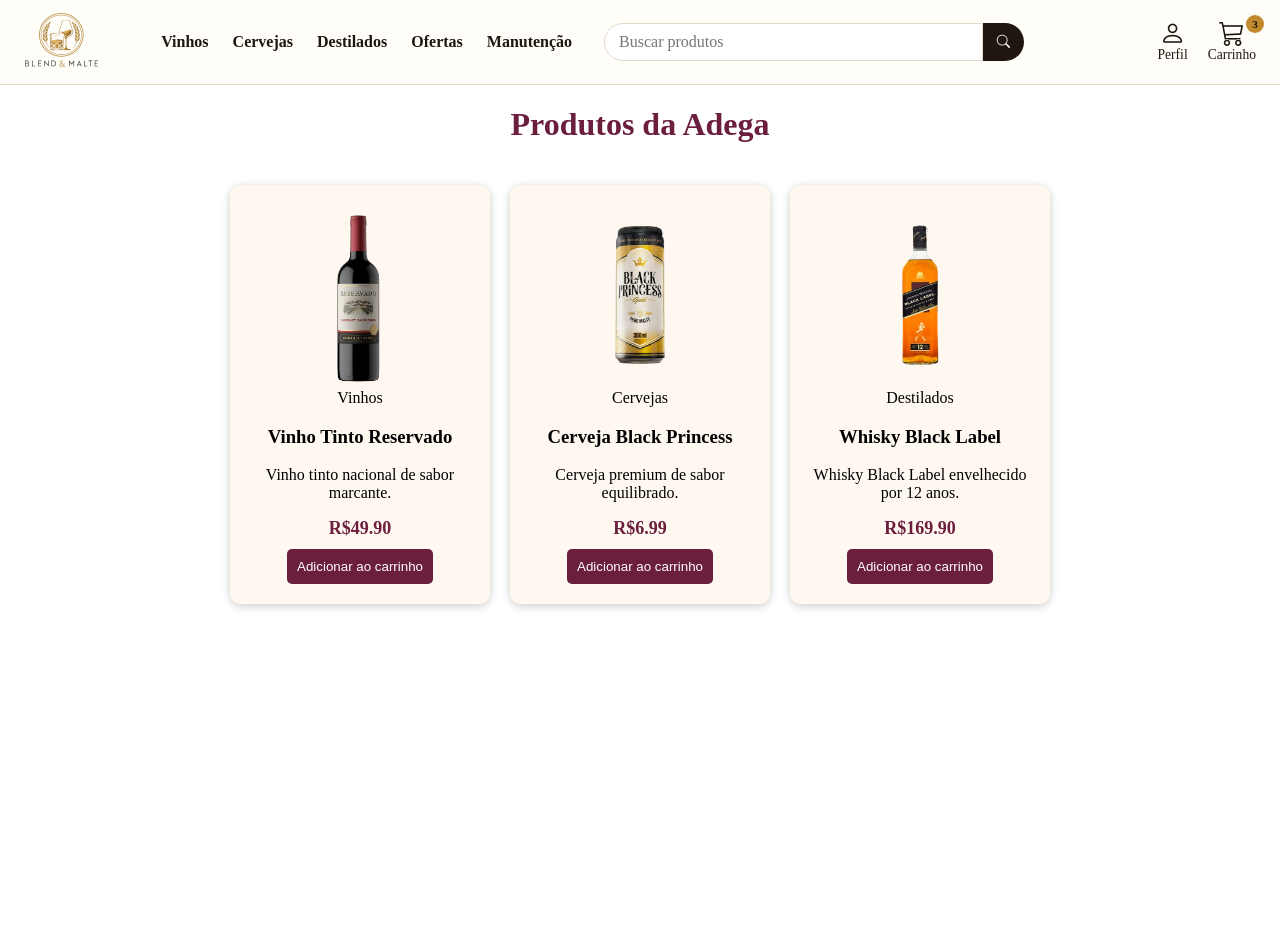
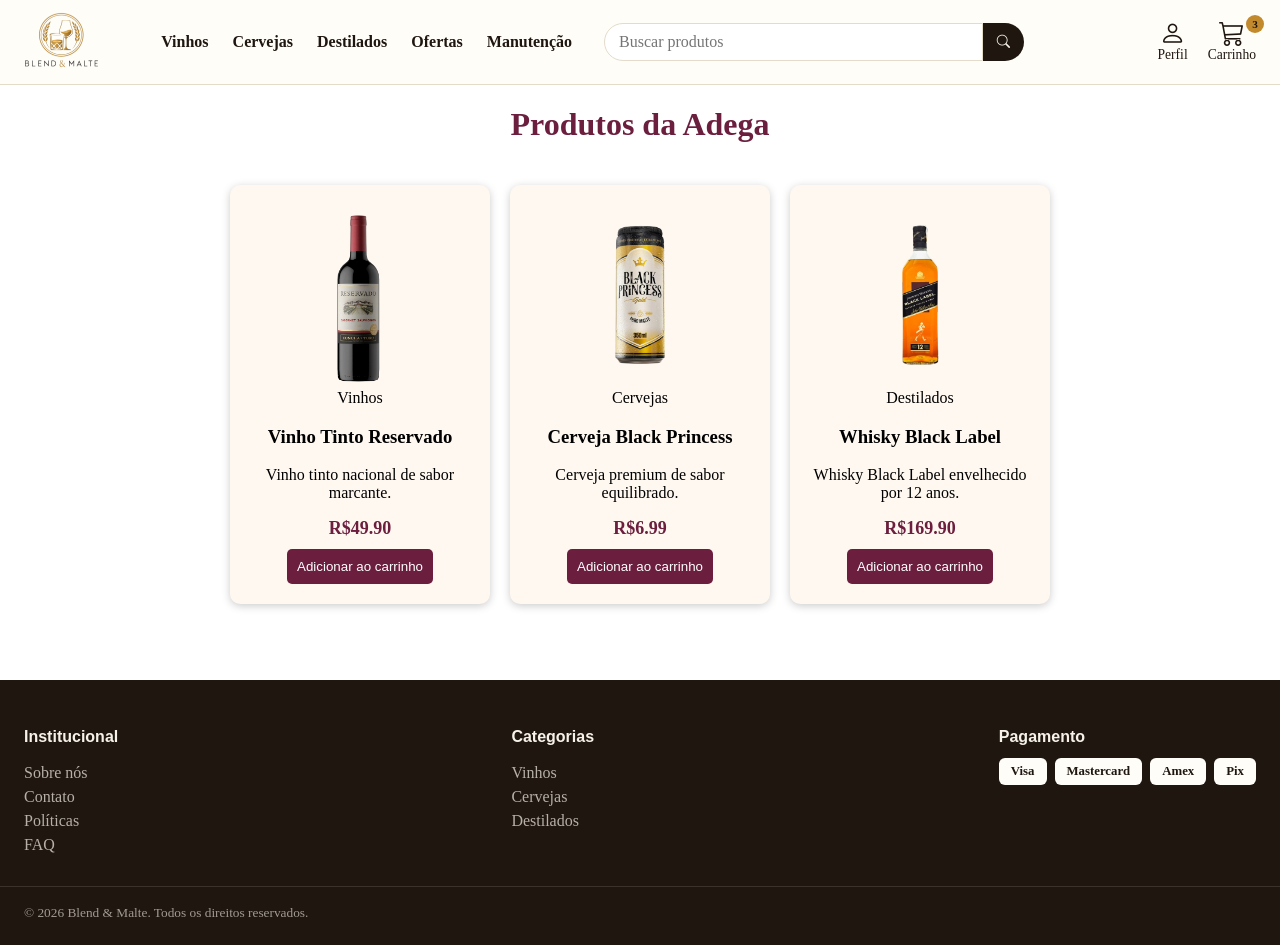
Before and after one commit to thbbsa/Blend-Malte, an Angular app: page /produtos in a window 1280 px wide. Before the commit the page ends 800 px from the top, so only its background shows below. Built offline with nearby package versions, Linux system fonts and the light colour scheme.

Commit message:
Feat: Adicionado footer na tela de produtos

```diff
--- a/src/app/pages/produtos/produtos.html
+++ b/src/app/pages/produtos/produtos.html
@@ -9,3 +9,5 @@
     <p>Nenhum produto nesta categoria.</p>
   }
 </div>
+
+<app-footer></app-footer>
--- a/src/app/pages/produtos/produtos.ts
+++ b/src/app/pages/produtos/produtos.ts
@@ -6,11 +6,12 @@
 import { ActivatedRoute } from '@angular/router';
 import { toSignal } from '@angular/core/rxjs-interop';
 import { map } from 'rxjs';
+import { Footer } from '../../components/footer/footer';
 
 
 @Component({
   selector: 'app-produtos',
-  imports: [HeaderComponent, ProductCard],
+  imports: [HeaderComponent, Footer, ProductCard],
   templateUrl: './produtos.html',
   styleUrl: './produtos.css'
 })
```
